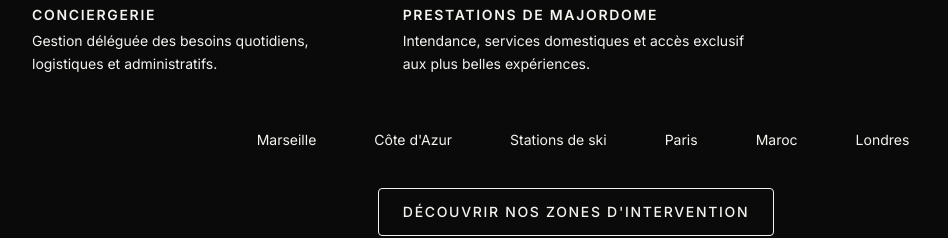
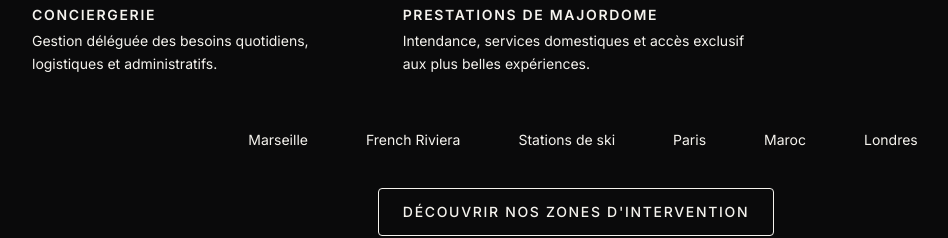
Before and after one commit to Myre311/s-curite, a Next.js app: page / in a window 1280 px wide. Shown: the part 2900-3138 px from the top of the page, without its empty margins (64-1012 px from the left). Built offline with nearby package versions, Linux system fonts and the light colour scheme.

Commit message:
zones: 'French Riviera' (conforme au document) au lieu de 'Cote d'Azur'

```diff
--- a/src/content/zones.ts
+++ b/src/content/zones.ts
@@ -13,8 +13,8 @@ export const zones: Zone[] = [
     body: "Notre ancrage historique. Une connaissance fine du territoire et de ses enjeux, au service d'une protection réactive et discrète.",
   },
   {
-    name: "Côte d'Azur",
-    region: "French Riviera",
+    name: "French Riviera",
+    region: "Côte d'Azur",
     body: "De Saint-Tropez à Monaco, un savoir-faire adapté aux résidences d'exception, aux événements privés et à la vie nautique.",
   },
   {
```
